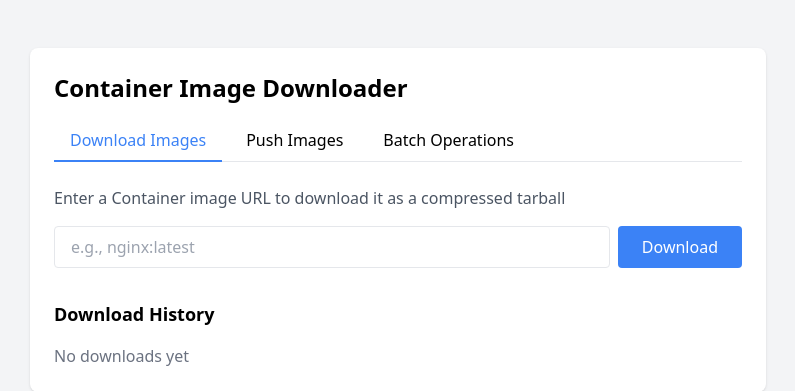
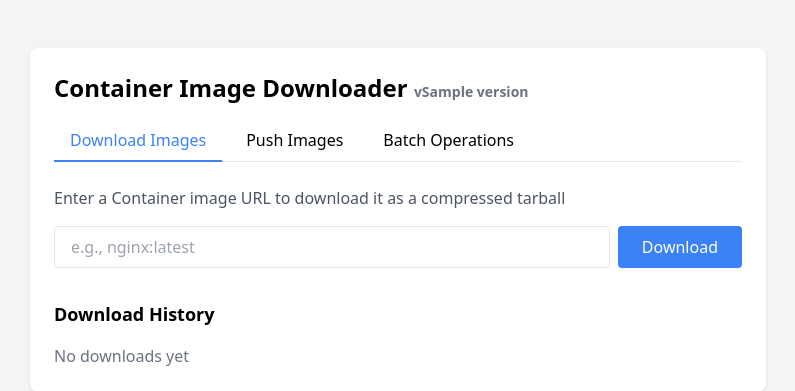
Before and after one commit to WatskeBart/cid, a Flask app: template templates/index.html in a window 1280 px wide. Shown: the top 391 px of the page, without its empty margins (242-1037 px from the left). Run offline with Flask 3, Linux system fonts and the light colour scheme; the template is opened without the code that fills it: most values are stand-ins (such as "Sample title", 1, 10 or a date in 2020); some libraries are stand-ins or nearby versions.

Commit message:
Added version variable

```diff
--- a/app.py
+++ b/app.py
@@ -11,6 +11,8 @@ import logging
 from logging.handlers import RotatingFileHandler
 
 app = Flask(__name__)
+
+APP_VERSION = os.getenv('APP_VERSION', '1.0.0')
 
 # Configure logging
 if os.environ.get('FLASK_ENV') == 'production':
@@ -44,7 +46,7 @@ def add_security_headers(response):
 
 @app.route('/')
 def index():
-    return render_template('index.html')
+    return render_template('index.html', version=APP_VERSION)
 
 @app.route('/download', methods=['POST'])
 def download_image():
--- a/templates/index.html
+++ b/templates/index.html
@@ -9,7 +9,7 @@
 <body class="bg-gray-100 min-h-screen py-8">
     <div class="max-w-3xl mx-auto p-4">
         <div class="bg-white rounded-lg shadow p-6">
-            <h1 class="text-2xl font-bold mb-4">Container Image Downloader</h1>
+            <h1 class="text-2xl font-bold mb-4">Container Image Downloader <span class="text-sm text-gray-500">v{{ version }}</span></h1>
 
             <!-- Tabs -->
             <div class="border-b border-gray-200 mb-6">
```
